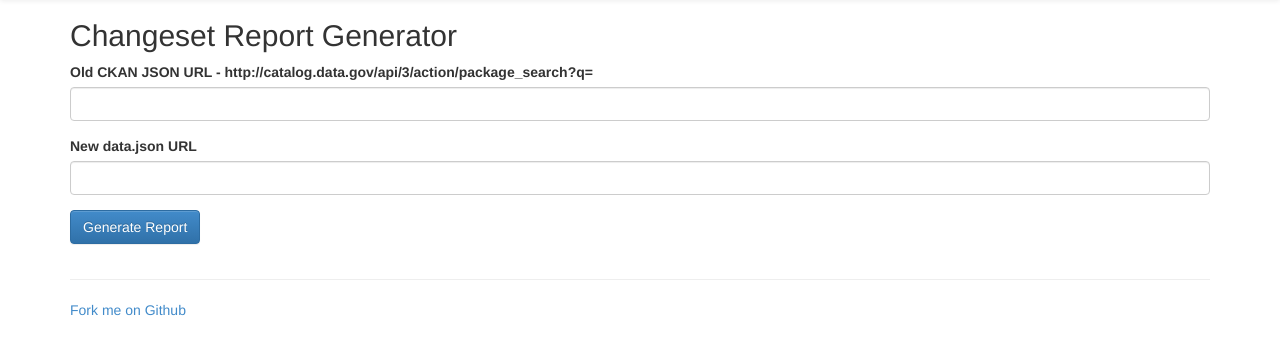
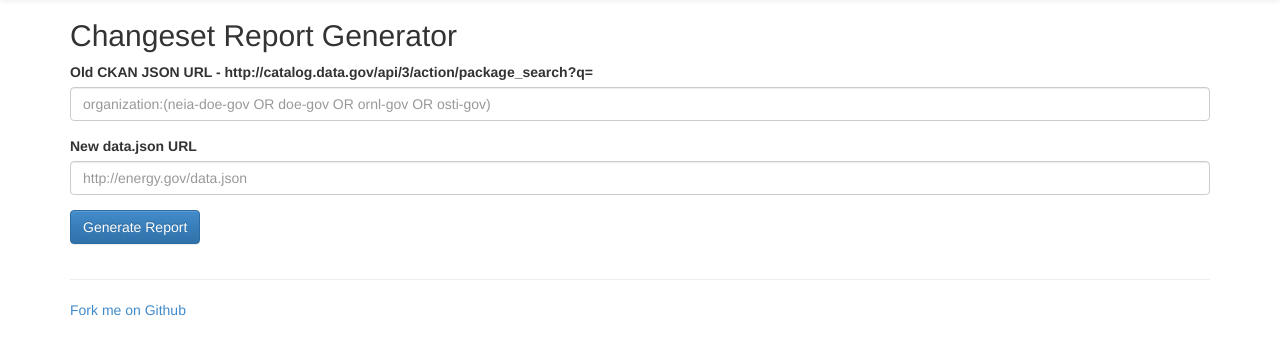
Before and after one commit to GSA/project-open-data-dashboard, a CodeIgniter app: page /changeset in a window 1280 px wide. Shown: the part 51-406 px from the top of the page. Run offline with CodeIgniter, Linux system fonts and the light colour scheme; some libraries are stand-ins or nearby versions.

Commit message:
Improvements to changeset report

```diff
--- a/application/controllers/campaign.php
+++ b/application/controllers/campaign.php
@@ -709,10 +709,15 @@ class Campaign extends CI_Controller {
 				$output['json_old_request'] = $json_old;
 
 				$json_old = urlencode($json_old);
-				$json_old = 'http://catalog.data.gov/api/3/action/package_search?q=' . $json_old . '&rows=200';
+				$json_old = 'http://catalog.data.gov/api/3/action/package_search?q=' . $json_old . "%20AND%20-harvest_source_id:[''%20TO%20*]%20AND%20-type:harvest" . '&rows=200';
 
-				$output['json_old_url'] = $json_old;
-				$output['datajson_new_url'] = $datajson_new;
+				$datajson_domain 				= parse_url($datajson_new);
+     			$output['datajson_domain'] 		= $datajson_domain['host'];
+				$output['json_old_url'] 		= $json_old;
+				$output['datajson_new_url'] 	= $datajson_new;
+
+
+
 
 				$json_old 	= curl_from_json($json_old, false);
 				$datajson_new 	= curl_from_json($datajson_new, false);
@@ -721,9 +726,10 @@ class Campaign extends CI_Controller {
      			$match_count = 0;
 
 
-				$output['new_count'] = count($datajson_new);
-				$output['old_count'] = $json_old->result->count;
-				$output['changeset'] = array();
+				$output['match_count'] 	= $match_count;
+				$output['new_count'] 	= count($datajson_new);
+				$output['old_count'] 	= $json_old->result->count;
+				$output['changeset'] 	= array();
 
 				if ($json_old->result->results) {
 					foreach ($json_old->result->results as $old_json) {
--- a/application/views/changeset.php
+++ b/application/views/changeset.php
@@ -14,13 +14,13 @@
 
                 <div class="form-group">
                     <label for="json_old">Old CKAN JSON URL - http://catalog.data.gov/api/3/action/package_search?q=</label>
-                    <input name="json_old" id="json_old" class="form-control">
+                    <input placeholder="organization:(neia-doe-gov OR doe-gov OR ornl-gov OR osti-gov)" name="json_old" id="json_old" class="form-control">
                 </div>
 
 
                 <div class="form-group">
                     <label for="datajson_new">New data.json URL</label>
-                    <input name="datajson_new" id="datajson_new" class="form-control">
+                    <input placeholder="http://energy.gov/data.json" name="datajson_new" id="datajson_new" class="form-control">
                 </div>
 
                 <div class="form-group">
--- a/application/views/changeset_result.php
+++ b/application/views/changeset_result.php
@@ -7,7 +7,7 @@
 
       <div class="row">
         <div class="col-lg-12">
-          <h2>Changeset Report</h2>
+          <h2>Changeset Report for <?php echo $datajson_domain; ?></h2>
 
 
 <div style="margin-bottom : 2em; border-bottom : 1px solid #ccc">
```
